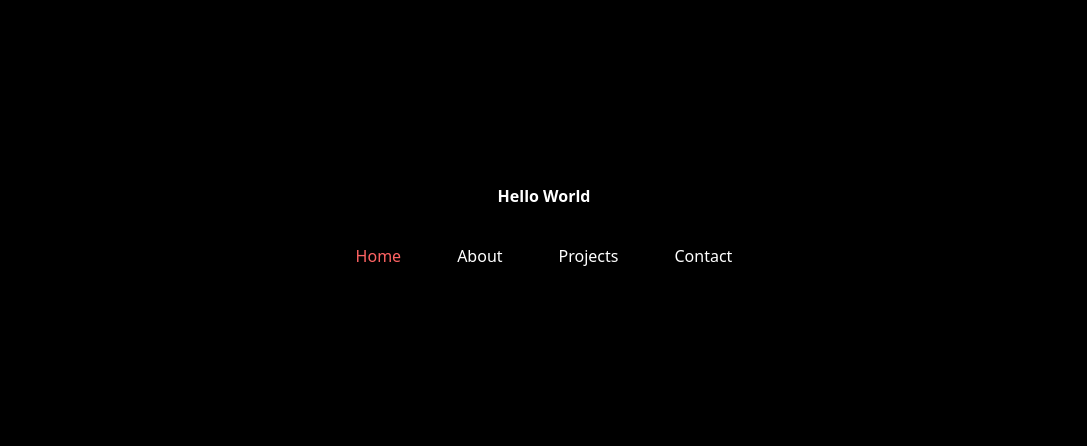
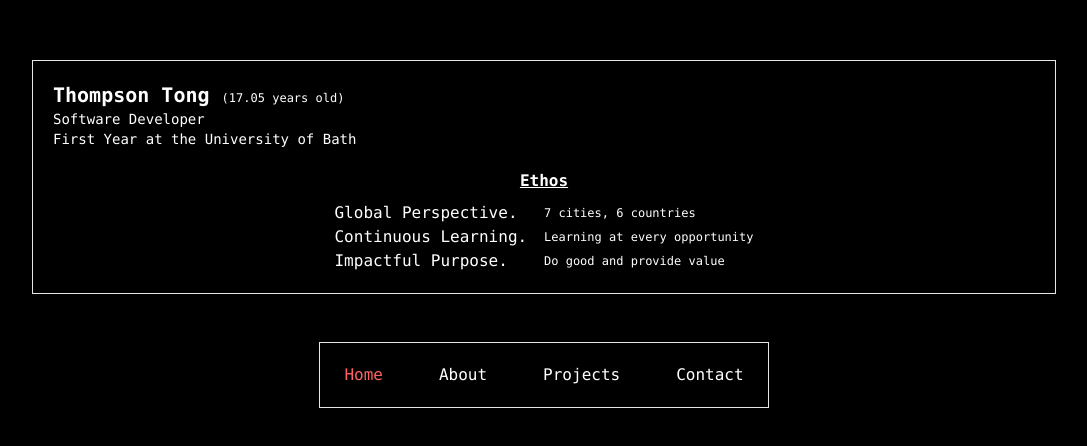
Before and after one commit to ItsThompson/t-industries, a SvelteKit app: page / in a window 1280 px wide. Shown: the part 166-612 px from the top of the page, without its empty margins (96-1183 px from the left). Built offline with nearby package versions, Linux system fonts and the light colour scheme.

Commit message:
feat(homepage): age, ethos and description

```diff
--- a/src/App.css
+++ b/src/App.css
@@ -3,6 +3,7 @@
 @layer base {
   html {
     @apply text-white;
+    @apply font-mono;
   }
 }
 
--- /dev/null
+++ b/src/components/Age.svelte
@@ -0,0 +1,12 @@
+<script lang="ts">
+    const birthday: Date = new Date("2005-05-10");
+    let now: Date = new Date();
+
+    let diffMs: number = now.getTime() - birthday.getTime();
+    let msInADay: number = 86400000;
+    let diffDays: number = Math.floor(diffMs / msInADay);
+    // let age = Math.round(diffDays / 365.25);
+    let age: number = Math.round((diffDays / 365.25) * 100) / 100;
+</script>
+
+{age}
--- a/src/components/NavBar.svelte
+++ b/src/components/NavBar.svelte
@@ -2,9 +2,11 @@
     import NavItem from "./NavItem.svelte";
 </script>
 
+<div class="flex justify-center border p-1 mt-12">
     <ul class="flex flex-row p-2 space-x-8">
         <NavItem href="#" isThisPage={true} text="Home" />
         <NavItem href="#" text="About" />
         <NavItem href="#" text="Projects" />
         <NavItem href="#" text="Contact" />
     </ul>
+</div>
--- a/src/routes/+layout.svelte
+++ b/src/routes/+layout.svelte
@@ -1,9 +1,11 @@
 <script>
-  import "../app.css";
+    import "../app.css";
     import Navbar from "../components/NavBar.svelte";
 </script>
 
-<div class="h-screen w-screen flex flex-col justify-center items-center m-auto gap-5 bg-black">
+<div
+    class="h-screen w-screen flex flex-col justify-center items-center m-auto bg-black"
+>
     <slot />
     <Navbar />
 </div>
--- a/src/routes/+page.svelte
+++ b/src/routes/+page.svelte
@@ -1 +1,25 @@
-<h1 class="font-bold">Hello World</h1>
+<script>
+    import Age from "../components/Age.svelte";
+</script>
+
+<div class="w-4/5 border p-5 flex flex-col items-center gap-5">
+    <div class="self-start">
+        <h4 class="text-xl">
+            <span class="font-bold">Thompson Tong</span>
+            <span class="text-xs">(<Age /> years old)</span>
+        </h4>
+        <p class="text-sm">Software Developer</p>
+        <p class="text-sm">First Year at the University of Bath</p>
+    </div>
+    <div class="flex flex-col items-center gap-2">
+        <h1 class="font-bold underline">Ethos</h1>
+        <div class="grid grid-cols-2 items-center">
+            <h5 class="text-md">Global Perspective.</h5>
+            <p class="text-xs">7 cities, 6 countries</p>
+            <h5 class="text-md">Continuous Learning.</h5>
+            <p class="text-xs">Learning at every opportunity</p>
+            <h5 class="text-md">Impactful Purpose.</h5>
+            <p class="text-xs">Do good and provide value</p>
+        </div>
+    </div>
+</div>
```
Lines whose indentation alone changed are shown as unchanged.
